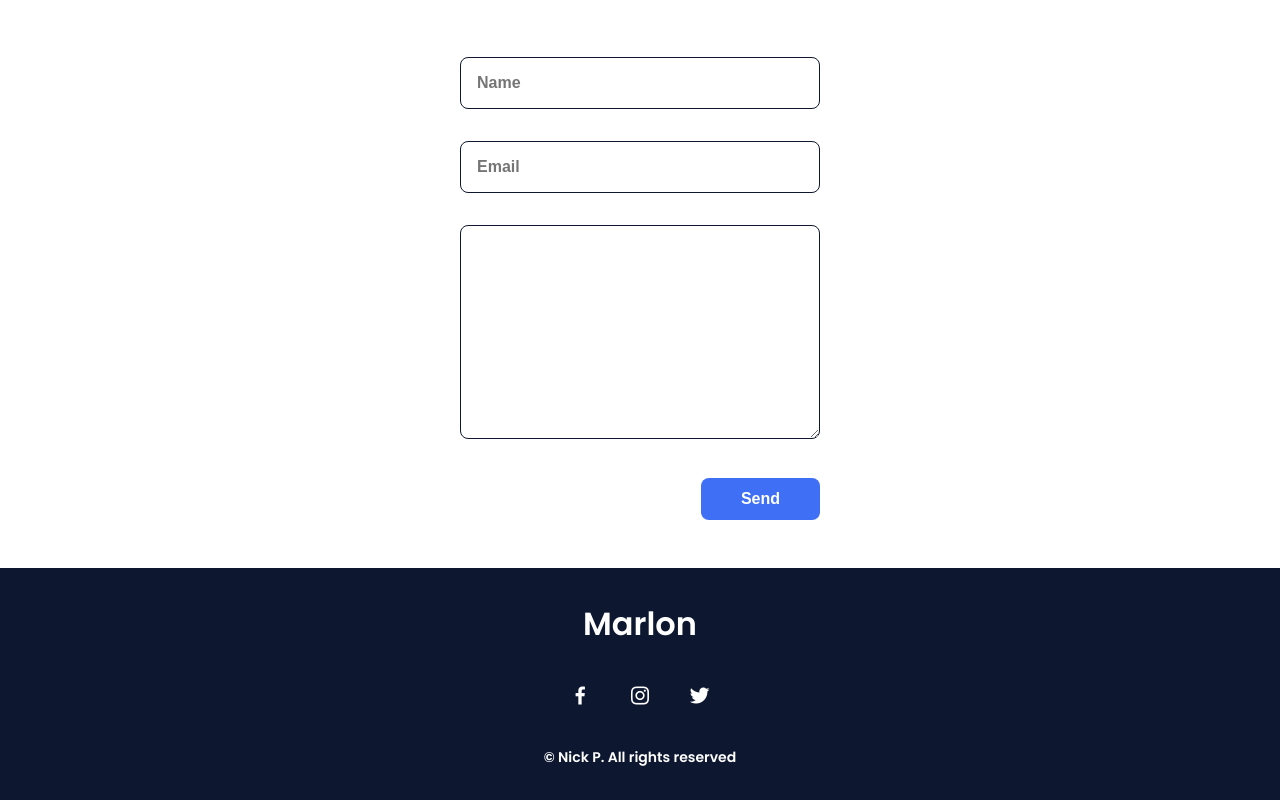
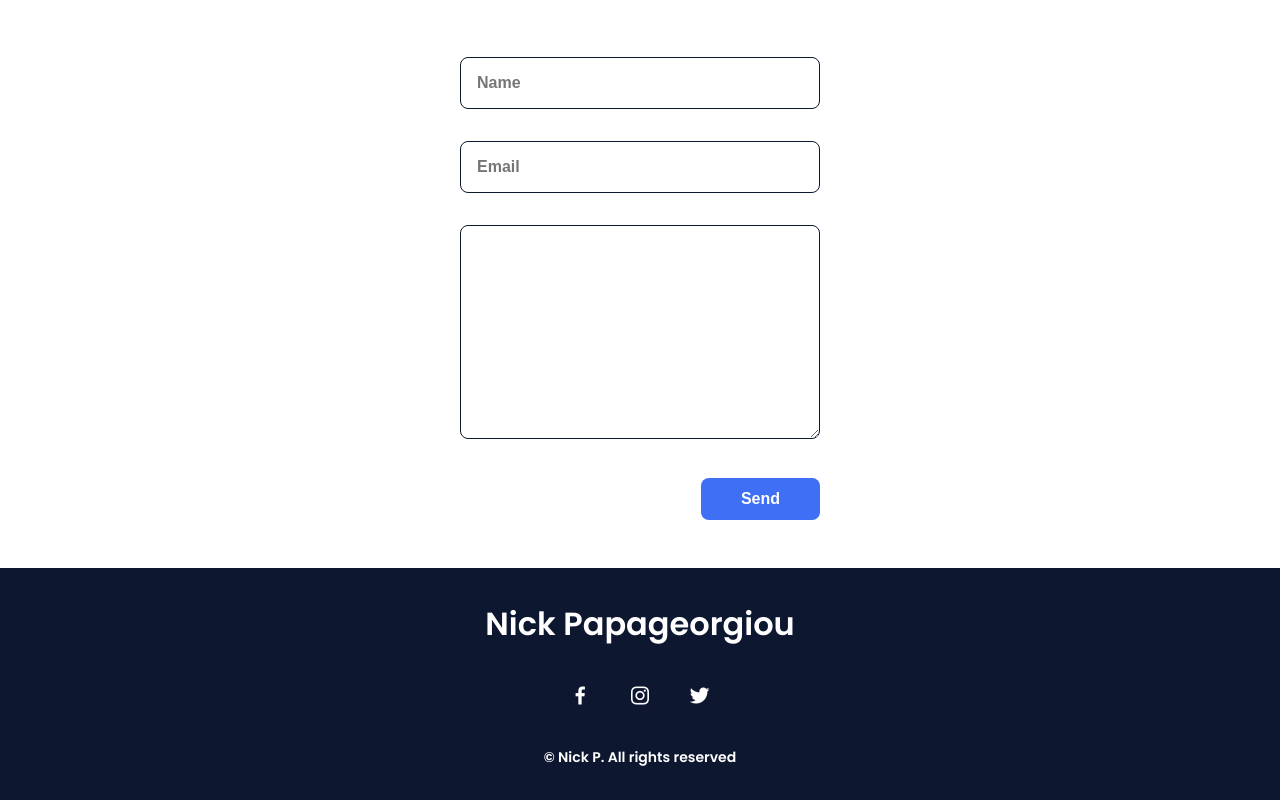
Before and after one commit to nickpap104/portfolio-website, a plain HTML site: page index.html in a window 1280 px wide. Shown: the part 2789-3589 px from the top of the page. Drawn offline with nearby package versions, Linux system fonts and the light colour scheme.

Commit message:
Update index.html

```diff
--- a/index.html
+++ b/index.html
@@ -235,7 +235,7 @@
 
     <!--===== FOOTER =====-->
     <footer class="footer">
-      <p class="footer__title">Marlon</p>
+      <p class="footer__title">Nick Papageorgiou</p>
       <div class="footer__social">
         <a href="#" class="footer__icon"><i class="bx bxl-facebook"></i></a>
         <a href="#" class="footer__icon"><i class="bx bxl-instagram"></i></a>
```
